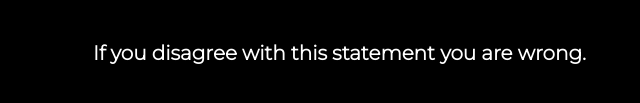
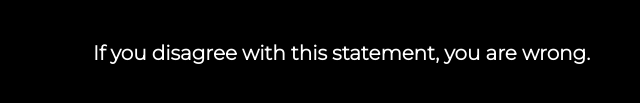
Before and after one commit to ue-shuston/portfolio-site, a plain HTML site: page index-new.html in a window 1280 px wide. Shown: the part 191-294 px from the top of the page, 187-827 px from the left. Drawn offline with nearby package versions, Linux system fonts and the light colour scheme; a web font is replaced by a local one.

Commit message:
Update index-new.html

```diff
--- a/index-new.html
+++ b/index-new.html
@@ -52,7 +52,7 @@
                     <a>Black Lives DO Matter</a>
                 </h1>
                 <h1 class="type">
-                    If you disagree with this statement you are wrong.
+                    If you disagree with this statement, you are wrong.
                 </h1>
         </section>
         <footer>
```
